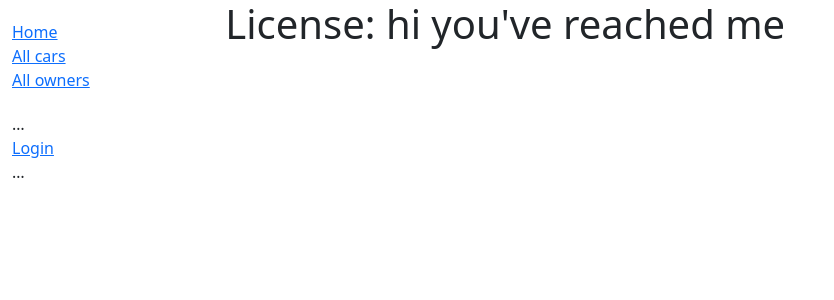
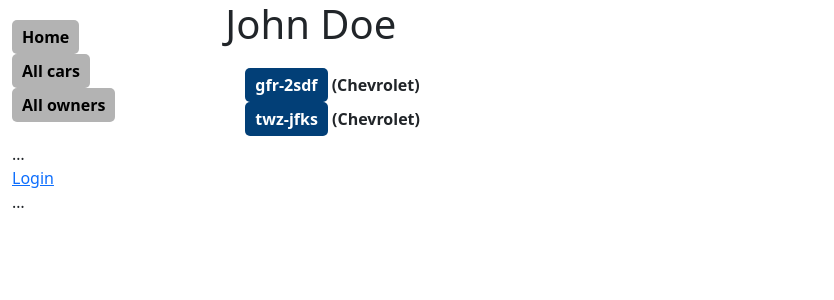
Before and after one commit to BHaessler/Fleet_Mango, a Django app: page /catalog/owner/2/ in a window 1280 px wide. Shown: the top 300 px of the page, without its empty margins (0-834 px from the left). Run offline with Django 3.2, Linux system fonts and the light colour scheme; data comes from the database, SQL or seed files in the repository; both versions use the stored data as it was after the commit.

Commit message:
added details to pages and started adding buttons

```diff
--- a/myfleetmanager/catalog/static/css/styles.css
+++ b/myfleetmanager/catalog/static/css/styles.css
@@ -2,6 +2,20 @@
     margin-top: 20px;
     padding: 0;
     list-style: none;
+  }
+.sidebar_button {
+  display: inline-block;
+  padding: 5px 10px;
+  background-color: #b3b3b3;
+  color: black;
+  text-decoration: none;
+  border-radius: 5px;
+  font-weight: bold;
+  transition: background-color 0.3s ease;}
+
+.sidebar_button:hover {
+    background-color: #353535;
+    color: white;
   }
 
   #logout-form {
@@ -11,3 +25,35 @@
     padding: 0;
     margin: 0;
   }
+
+.plate_button {
+    display: inline-block;
+    padding: 5px 10px;
+    background-color: #023f77;
+    color: white;
+    text-decoration: none;
+    border-radius: 5px;
+    font-weight: bold;
+    transition: background-color 0.3s ease;
+  }
+
+.plate_button:hover {
+    background-color: #012f5a;
+    color: white;
+  }
+
+.owner_button {
+    display: inline-block;
+    padding: 5px 10px;
+    background-color: #037d6a;
+    color: black;
+    text-decoration: none;
+    border-radius: 5px;
+    font-weight: bold;
+    transition: background-color 0.3s ease;
+  }
+
+.owner_button:hover {
+    background-color: #01463b;
+    color: white;
+  }
--- a/myfleetmanager/catalog/templates/base_generic.html
+++ b/myfleetmanager/catalog/templates/base_generic.html
@@ -22,15 +22,15 @@
         <div class="col-sm-2">
           {% block sidebar %}
             <ul class="sidebar-nav">
-              <li><a href="{% url 'index' %}">Home</a></li>
-              <li><a href="{% url 'cars' %}">All cars</a></li>
-              <li><a href="{% url 'owners' %}">All owners</a></li>
+              <li><a href="{% url 'index' %}"class="sidebar_button">Home</a></li>
+              <li><a href="{% url 'cars' %}"class="sidebar_button">All cars</a></li>
+              <li><a href="{% url 'owners' %}"class="sidebar_button">All owners</a></li>
             </ul>
             <ul class="sidebar-nav">
                 …
                {% if user.is_authenticated %}
                  <li>User: {{ user.get_username }}</li>
-                   <form id="logout-form" method="post" action="{% url 'logout' %}">
+                   <form id="logout-form" method="post" action="{% url 'logout' %}"class="sidebar_button">
                      {% csrf_token %}
                      <button type="submit" class="btn btn-link">Logout</button>
                    </form>
--- a/myfleetmanager/catalog/templates/catalog/carinstance_list.html
+++ b/myfleetmanager/catalog/templates/catalog/carinstance_list.html
@@ -6,8 +6,8 @@
     <ul>
       {% for car in car_list %}
       <li>
-        Plate: <a href="{{ car.get_absolute_url }}">({{car.license_plate}})</a>
-        {{ car.car }} <a href="{{ car.owner.get_absolute_url }}">{{ car.owner }}</a>
+        Plate: <a href="{{ car.get_absolute_url }}"class="plate_button ">({{car.license_plate}}) </a>
+        {{ car.car }} <a href="{{ car.owner.get_absolute_url }}"class="owner_button">{{ car.owner }}</a>
       </li>
       {% endfor %}
     </ul>
--- a/myfleetmanager/catalog/templates/catalog/owner_detail.html
+++ b/myfleetmanager/catalog/templates/catalog/owner_detail.html
@@ -1,7 +1,16 @@
 {% extends "base_generic.html" %}
 
 {% block content %}
-  <h1>License: hi you've reached me</h1>
+  <h1>{{ owner.first_name }} {{ owner.last_name }}</h1>
   <div style="margin-left:20px;margin-top:20px">
 
+    <dl>
+      {% for car in owner.carinstance_set.all %}
+        <dt><a href="{% url 'car-detail' car.pk %}" class="plate_button">{{ car.license_plate }}</a>
+          ({{ car.car }}) </dt>
+
+        {% empty %}
+        <p>This owner has no cars in the system.</p>
+      {% endfor %}
+      </dl>
 {% endblock %}
--- a/myfleetmanager/catalog/templates/catalog/owner_list.html
+++ b/myfleetmanager/catalog/templates/catalog/owner_list.html
@@ -7,7 +7,7 @@
     <ul>
       {% for owner in owner_list %}
       <li>
-        <a href="{{ owner.get_absolute_url }}">({{owner.first_name}} {{owner.last_name}})</a>
+        <a href="{{ owner.get_absolute_url }}"class="owner_button">({{owner.first_name}} {{owner.last_name}})</a>
       </li>
       {% endfor %}
     </ul>
```
Also changed, not shown: myfleetmanager/fleetmanager.sqlite3.
